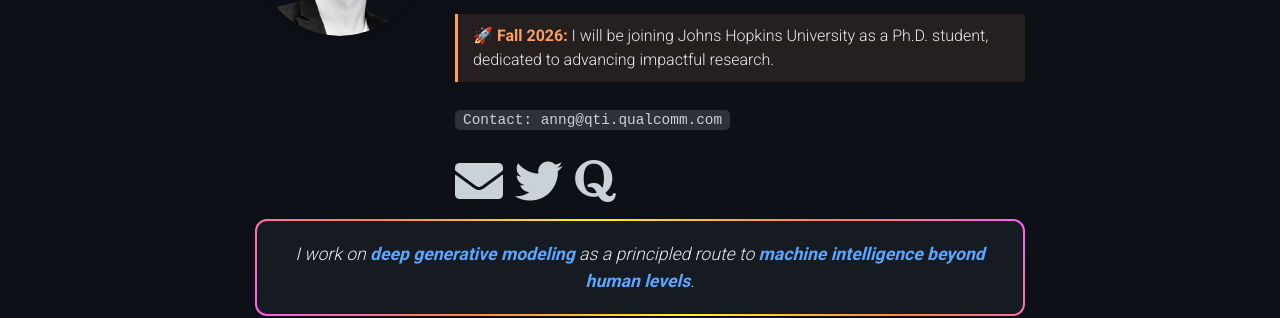
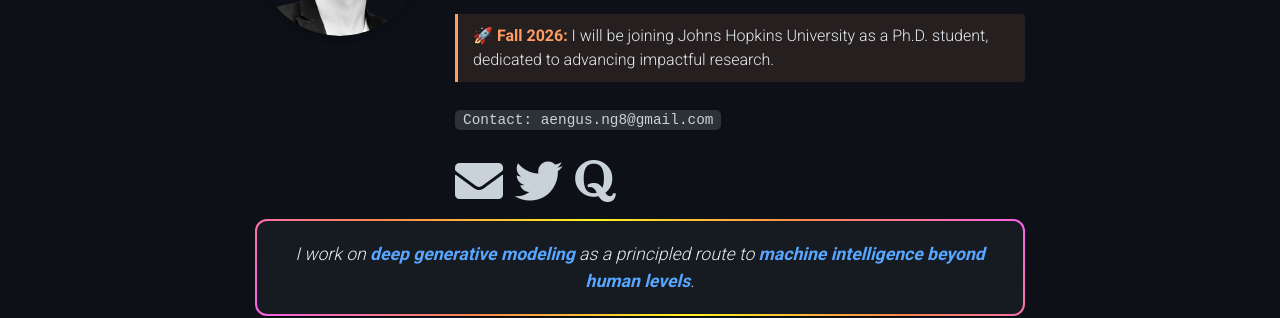
Before and after one commit to aengusng8/aengusng8.github.io, a Jekyll site: the page built from _pages/about.md, in a window 1280 px wide and 900 px high. Shown: the part 238-556 px from the top of the window. Built offline with Jekyll 4.4.1, drawn with Linux system fonts in a browser that asks for light colours; comment, search, counter and statistics services are not loaded; a style sheet for code colours, icons or effects is not loaded.

Commit message:
Update contact email

```diff
--- a/_config.yml
+++ b/_config.yml
@@ -68,7 +68,7 @@
 # Social integration
 # -----------------------------------------------------------------------------
 # -3F-_WwAAAAJ
-email: anng@qti.qualcomm.com # your email
+email: aengus.ng8@gmail.com # your email
 github_username: # your GitHub user name aengusng8
 gitlab_username: # your GitLab user name
 twitter_username: aengusng8 # your Twitter handle
--- a/_pages/about.md
+++ b/_pages/about.md
@@ -12,7 +12,7 @@
     <span style="color: #e6edf3;">I will be joining Johns Hopkins University as a Ph.D. student, dedicated to advancing impactful research.</span>
   </div>
 
-  <span class="contact-info">Contact: anng@qti.qualcomm.com</span>
+  <span class="contact-info">Contact: aengus.ng8@gmail.com</span>
 profile:
   image: profile.png
   image_cicular: true # crops the image to make it circular
```
